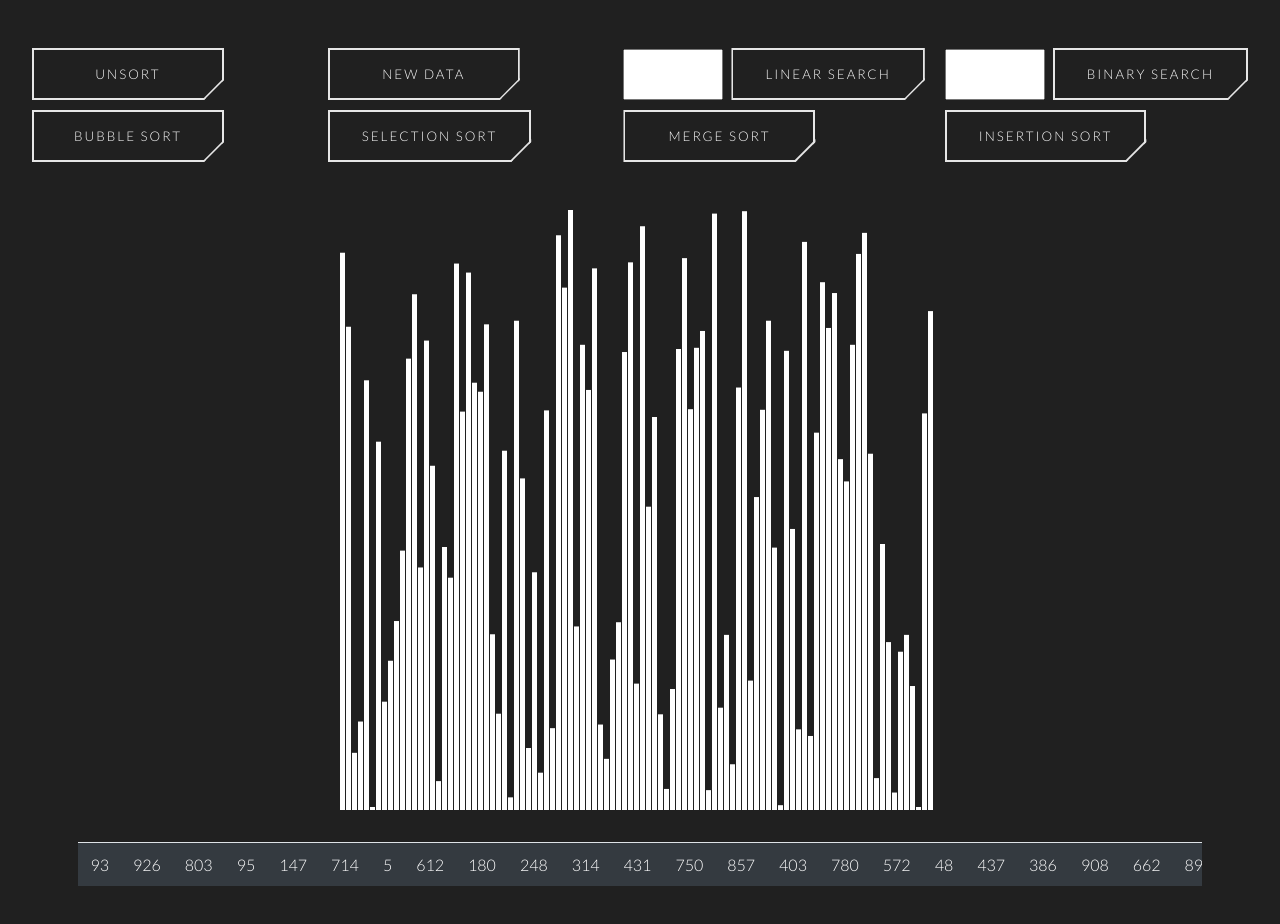
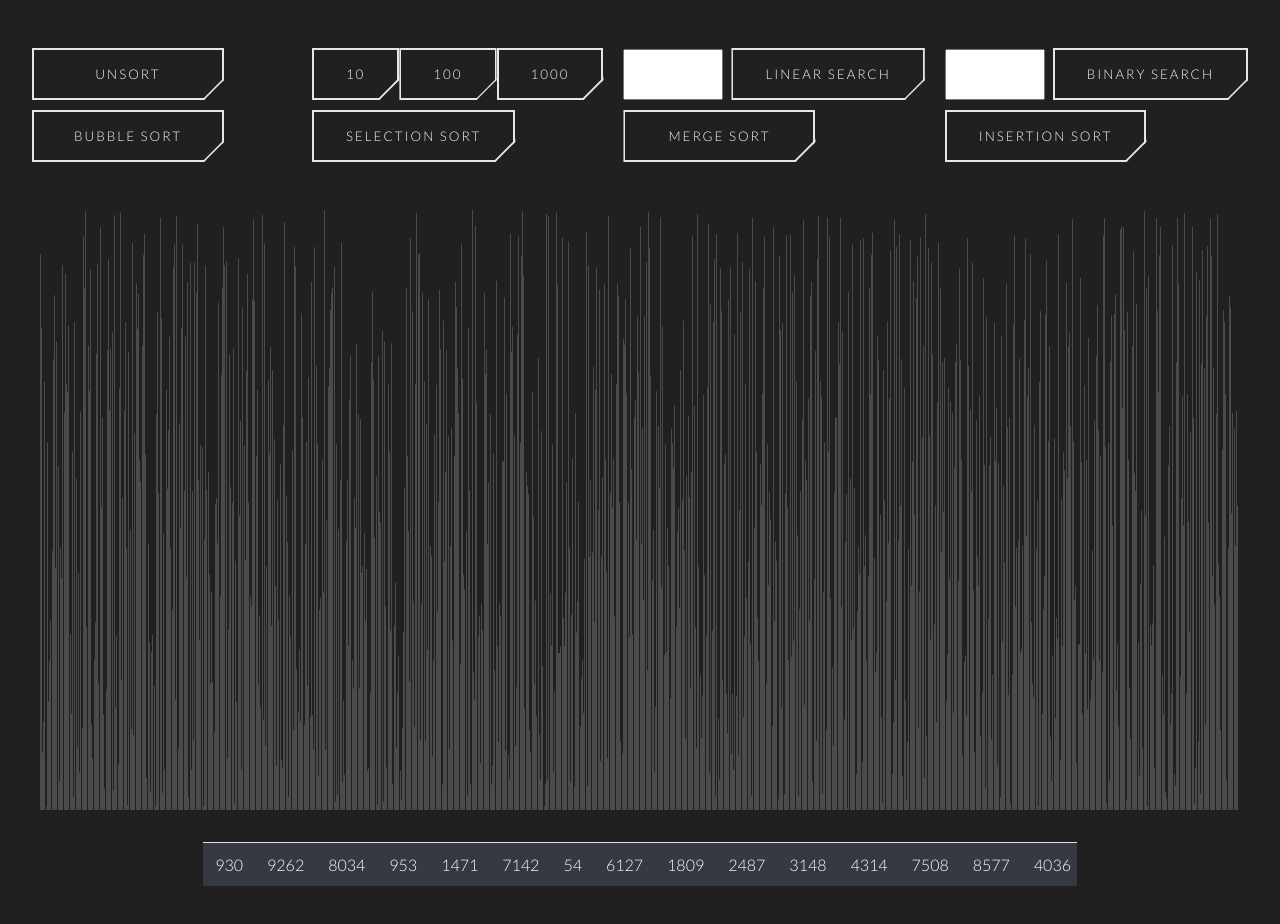
Before and after one commit to JacobGrisham/Data-Structures-and-Algorithms-Visualizer, a React (Create React App) app: page / in a window 1280 px wide. Shown: the top 924 px of the page. Built offline with nearby package versions, Linux system fonts and the light colour scheme.

Commit message:
Add ability to change data set size - Add logic for recalculating array size and for drawing graph for 10, 100, and 1000 - Add buttons in UI for choosing - Add style updates

```diff
--- a/src/algorithms/controls.tsx
+++ b/src/algorithms/controls.tsx
@@ -1,4 +1,4 @@
-import { n, array, colorReset, getRandomInt } from './global';
+import { n, array, colorReset, getRandomInt, changeDataSet } from './global';
 import { drawGraph } from './graph';
 import { addTable } from './table';
 
@@ -6,7 +6,7 @@ import { addTable } from './table';
 // Functional Programming
 // --------------------------------------
 
-export function reset(method: any) {
+export function reset(method?: any) {
   method();
   colorReset();
   drawGraph(array, true);
@@ -53,3 +53,14 @@ const newData: any = () => {
 }
 
 export function newDataReset() { reset(newData) }
+
+// --------------------------------------
+// Change Data Set Size
+// --------------------------------------
+
+export function dataSizeReset(dataSet: number) {
+  changeDataSet(dataSet);
+  colorReset();
+  drawGraph(array, false);
+  addTable(array);
+}
--- a/src/algorithms/global.tsx
+++ b/src/algorithms/global.tsx
@@ -1,16 +1,28 @@
 import * as d3 from 'd3';
-export var array: number[] = [];
-export const n: number = 100;
+
+// Set initial data set size
+export var n: number = 1000;
 
 // Create initial random number array
+export var array: number[] = [];
 for (var i = 0; i < n; i++){
-  array.push(getRandomInt(1000));
+  array.push(getRandomInt(n*10));
 }
 export var len: number = array.length;
 
-// Random number generator
-export function getRandomInt(max: number) {
+// Generate random numbers
+export function getRandomInt(max: number):number {
   return Math.floor(Math.random() * Math.floor(max));
+}
+
+// Be able to change initial data set size
+export function changeDataSet(dataSet: number) {
+  n = dataSet;
+  array = [];
+  for (var i = 0; i < n; i++){
+    array.push(getRandomInt(n*10));
+  }
+  len = array.length;
 }
 
 // Reset color of bars
--- a/src/algorithms/graph.tsx
+++ b/src/algorithms/graph.tsx
@@ -1,12 +1,12 @@
 import * as d3 from 'd3';
 import { n } from './global';
 
-const width: number = 600;
-const height: number = 600;
-const barPadding: number = 1;
-var barWidth: number = width / n - barPadding;
+export const drawGraph = (array : number[], reset: boolean) => {
 
-export const drawGraph = (array : number[], reset: boolean) => {
+  const width: number = n === 1000 ? 1200 : 600;
+  const height: number = 600;
+  const barPadding: number = 1;
+  var barWidth: number = width / n - barPadding;
 
   // Create y-axis scale to ensure bars fit inside svg area and for calculating y and height attribute in rect
   var yScale: any = d3.scaleLinear()
--- a/src/assets/styles/navbar.module.scss
+++ b/src/assets/styles/navbar.module.scss
@@ -28,6 +28,10 @@
     @media only screen and (max-width: 700px) {
       padding: 0.5rem 0.5rem;
     }
+  }
+
+  & .buttonGroup {
+    min-width: 4rem;
   }
 
   & button {
--- a/src/assets/styles/table.module.scss
+++ b/src/assets/styles/table.module.scss
@@ -1,5 +1,6 @@
 .table {
-  width: 90%;
+  width: max-content;
+  max-width: 70%;
   margin-bottom: 1rem;
   margin-right: auto;
   margin-left: auto;
--- a/src/components/ControlPanel.tsx
+++ b/src/components/ControlPanel.tsx
@@ -1,5 +1,4 @@
-import React from 'react';
-import { unsortReset, newDataReset } from '../algorithms/controls';
+import { unsortReset, dataSizeReset } from '../algorithms/controls';
 import { stopPreviousAnimation, linearSearchAlgorithmVisualization, binarySearchAlgorithmVisualization, bubbleSortAlgorithmVisualization, selectionSortAlgorithmVisualization, mergeSortAlgorithmVisualization, insertionSortAlgorithmVisualization } from '../algorithms/algorithmsFn';
 import styles from '../assets/styles/navbar.module.scss';
 
@@ -13,7 +12,11 @@ export default function ControlPanel() {
             <button onClick={ () => {unsortReset(); stopPreviousAnimation(); } }>Unsort</button>
           </li>
           <li>
-            <button onClick={ () => {newDataReset(); stopPreviousAnimation(); } }>New Data</button>
+            <div>
+              <button className={styles.buttonGroup} onClick={ () => {dataSizeReset(10); stopPreviousAnimation(); } }>10</button>
+              <button className={styles.buttonGroup} onClick={ () => {dataSizeReset(100); stopPreviousAnimation(); } }>100</button>
+              <button className={styles.buttonGroup} onClick={ () => {dataSizeReset(1000); stopPreviousAnimation(); } }>1000</button>
+            </div>
           </li>
           <li>
             <form onSubmit={(event) => { event.preventDefault();}}>
```
